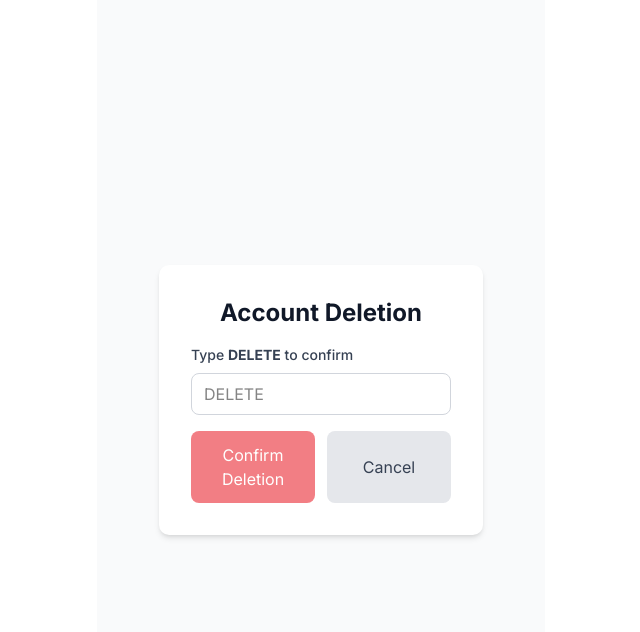
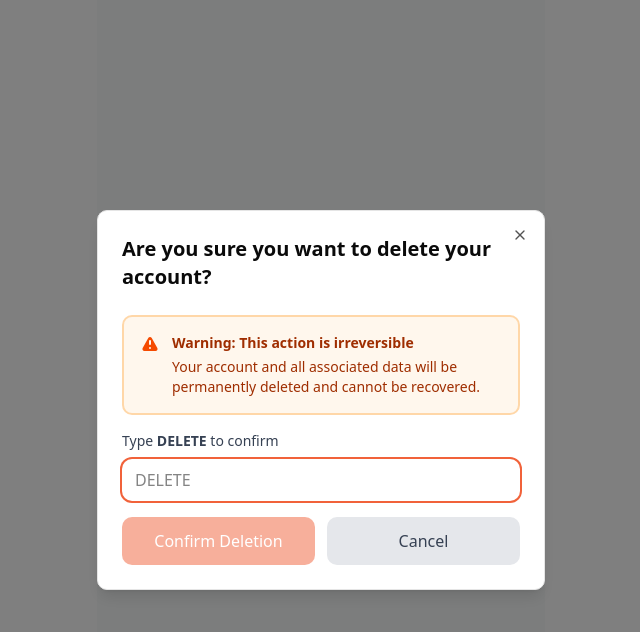
Before and after one commit to pseud039/preorder, a Next.js app in the folder client/: page /account-deletion in a window 1280 px wide. Both pictures are taken after a click on the button "Delete Account". Shown: the top 632 px of the page, without its empty margins (319-959 px from the left). Built offline with nearby package versions, Linux system fonts and the light colour scheme.

Commit message:
Changed account-deletion UI

```diff
--- a/client/components/deletion.tsx
+++ b/client/components/deletion.tsx
@@ -4,6 +4,12 @@ import { toast } from "sonner";
 import { useRouter } from "next/navigation";
 import { useState } from "react";
 import { fetchWithAuth } from "@/lib/auth";
+import {
+  Dialog,
+  DialogContent,
+  DialogHeader,
+  DialogTitle,
+} from "@/components/ui/dialog";
 
 export default function DeletionComponent() {
   const router = useRouter();
@@ -17,38 +23,44 @@ export default function DeletionComponent() {
       toast.error('Please type "DELETE" to confirm account deletion.');
       return;
     }
-    function deleteAllCookies() {
-    const cookies = document.cookie.split(";");
 
-    for (let i = 0; i < cookies.length; i++) {
-        const cookie = cookies[i];
-        const name = cookie.split("=")[0].trim();
-        document.cookie = `${name}=; expires=Thu, 01 Jan 1970 00:00:00 GMT; path=/; domain=${window.location.hostname}`;
-    }
-}
+    // function deleteAllCookies() {
+    //   const cookies = document.cookie.split(";");
+
+    //   for (let i = 0; i < cookies.length; i++) {
+    //     const cookie = cookies[i];
+    //     const name = cookie.split("=")[0].trim();
+    //     document.cookie = `${name}=; expires=Thu, 01 Jan 1970 00:00:00 GMT; path=/; domain=${window.location.hostname}`;
+    //   }
+    // }
 
     setIsDeleting(true);
 
     try {
-      const response = await fetch(`${process.env.NEXT_PUBLIC_API_URL}/client/delete-account`, {
-        method: 'DELETE',
+      const response = await fetch(
+        `${process.env.NEXT_PUBLIC_API_URL}/client/delete-account`,
+        {
+          method: "DELETE",
           headers: {
-          'Content-Type': 'application/json',
+            "Content-Type": "application/json",
           },
-        credentials: 'include',
-      });
+          credentials: "include",
+        },
+      );
 
       if (response.ok) {
-        toast.success('Account deleted successfully.');
+        toast.success("Account deleted successfully.");
         localStorage.clear();
-        sessionStorage.clear()
-        deleteAllCookies();
+        sessionStorage.clear();
+        // deleteAllCookies();
         setIsDeleting(false);
-        router.push('/');
+        router.push("/");
         // router.push('/goodbye');
       } else {
         const errorData = await response.json();
-        toast.error(`Error: ${errorData.message || 'Failed to delete account'}`);
+        toast.error(
+          `Error: ${errorData.message || "Failed to delete account"}`,
+        );
         setIsDeleting(false);
       }
       // if(response.status === 401) {
@@ -57,45 +69,86 @@ export default function DeletionComponent() {
       // }
       //   router.push('/login');
     } catch (error) {
-
-      console.error('Account deletion error:', error);
-        toast.error('Session expired. Please log in again.');
+      console.error("Account deletion error:", error);
+      toast.error("Session expired. Please log in again.");
       setIsDeleting(false);
-      router.push('/login');
-
+      router.push("/login");
     }
   };
 
   const handleLogout = () => {
     // Implement logout logic or redirect
-    router.push('/logout');
+    router.push("/logout");
   };
 
   return (
-    <div className="max-w-md mx-auto min-h-screen relative overflow-hidden font-[inter] bg-gray-50 flex items-center justify-center p-4">
-      <div className="bg-white rounded-lg shadow-md p-8">
-        <h1 className="text-2xl font-bold text-gray-900 mb-4 mx-auto text-center">
-          Account Deletion
+    <div className="max-w-md mx-auto min-h-screen relative overflow-hidden font-[inter] bg-gray-50 flex items-center justify-center p-6">
+      <div>
+        <h1 className="text-3xl font-bold text-gray-900 mb-3">
+          Delete Account
         </h1>
 
-        {!showConfirmDialog ? (
-          <div className="space-y-4">
+        <div className="mb-6 space-y-2 text-gray-600">
+          <p className="text-sm">
+            Once you delete your account, we will not be able to restore it
+            back.
+          </p>
+          <p className="text-sm">
+            It may take up to 4 weeks for your data to be completely deleted
+            from our servers.
+          </p>
+        </div>
+
+        <div className="space-y-3">
           <button
             onClick={() => setShowConfirmDialog(true)}
-              className="w-full bg-red-600 text-white py-3 px-4 rounded-md hover:bg-red-700 focus:outline-none focus:ring-2 focus:ring-red-500 focus:ring-offset-2 transition-colors"
+            className="w-full bg-primary text-white py-3 px-4 rounded-lg hover:bg-primary/90 focus:outline-none focus:ring-2 focus:ring-primary focus:ring-offset-2 transition-colors font-medium"
           >
             Delete Account
           </button>
 
           <button
             onClick={handleLogout}
-              className="w-full bg-gray-200 text-gray-700 py-3 px-4 rounded-md hover:bg-gray-300 focus:outline-none focus:ring-2 focus:ring-gray-500 focus:ring-offset-2 transition-colors"
+            className="w-full bg-gray-200 text-gray-700 py-3 px-4 rounded-lg hover:bg-gray-300 focus:outline-none focus:ring-2 focus:ring-gray-500 focus:ring-offset-2 transition-colors font-medium"
           >
             Logout
           </button>
         </div>
-        ) : (
-          <div className="space-y-4">
+
+        <Dialog open={showConfirmDialog} onOpenChange={setShowConfirmDialog}>
+          <DialogContent className="sm:max-w-md">
+            <DialogHeader>
+              <DialogTitle className="text-xl">
+                Are you sure you want to delete your account?
+              </DialogTitle>
+            </DialogHeader>
+
+            <div className="space-y-4 mt-2">
+              <div className="border-2 border-orange-200 bg-orange-50 rounded-lg p-4">
+                <div className="flex items-start gap-3">
+                  <svg
+                    className="w-5 h-5 text-orange-600 mt-0.5 flex-shrink-0"
+                    fill="currentColor"
+                    viewBox="0 0 20 20"
+                  >
+                    <path
+                      fillRule="evenodd"
+                      d="M8.257 3.099c.765-1.36 2.722-1.36 3.486 0l5.58 9.92c.75 1.334-.213 2.98-1.742 2.98H4.42c-1.53 0-2.493-1.646-1.743-2.98l5.58-9.92zM11 13a1 1 0 11-2 0 1 1 0 012 0zm-1-8a1 1 0 00-1 1v3a1 1 0 002 0V6a1 1 0 00-1-1z"
+                      clipRule="evenodd"
+                    />
+                  </svg>
+                  <div className="text-sm text-orange-800">
+                    <p className="font-semibold mb-1">
+                      Warning: This action is irreversible
+                    </p>
+                    <p>
+                      Your account and all associated data will be permanently
+                      deleted and cannot be recovered.
+                    </p>
+                  </div>
+                </div>
+              </div>
+
               <div>
                 <label
                   htmlFor="confirm-text"
@@ -108,7 +161,7 @@ export default function DeletionComponent() {
                   type="text"
                   value={confirmText}
                   onChange={(e) => setConfirmText(e.target.value)}
-                className="w-full px-3 py-2 border border-gray-300 rounded-md focus:outline-none focus:ring-2 focus:ring-red-500 focus:border-transparent"
+                  className="w-full px-3 py-2 border border-gray-300 rounded-lg focus:outline-none focus:ring-2 focus:ring-primary focus:border-transparent"
                   placeholder="DELETE"
                   disabled={isDeleting}
                   autoComplete="off"
@@ -119,7 +172,7 @@ export default function DeletionComponent() {
                 <button
                   onClick={handleAccountDeletion}
                   disabled={isDeleting || confirmText !== "DELETE"}
-                className="flex-1 bg-red-600 text-white py-3 px-4 rounded-md hover:bg-red-700 focus:outline-none focus:ring-2 focus:ring-red-500 focus:ring-offset-2 disabled:opacity-50 disabled:cursor-not-allowed transition-colors"
+                  className="flex-1 bg-primary text-white py-3 px-4 rounded-lg hover:bg-primary/90 focus:outline-none focus:ring-2 focus:ring-primary focus:ring-offset-2 disabled:opacity-50 disabled:cursor-not-allowed transition-colors font-medium"
                 >
                   {isDeleting ? (
                     <span className="flex items-center justify-center">
@@ -146,7 +199,7 @@ export default function DeletionComponent() {
                       Deleting...
                     </span>
                   ) : (
-                  'Confirm Deletion'
+                    "Confirm Deletion"
                   )}
                 </button>
 
@@ -156,13 +209,14 @@ export default function DeletionComponent() {
                     setConfirmText("");
                   }}
                   disabled={isDeleting}
-                className="flex-1 bg-gray-200 text-gray-700 py-3 px-4 rounded-md hover:bg-gray-300 focus:outline-none focus:ring-2 focus:ring-gray-500 focus:ring-offset-2 disabled:opacity-50 disabled:cursor-not-allowed transition-colors"
+                  className="flex-1 bg-gray-200 text-gray-700 py-3 px-4 rounded-lg hover:bg-gray-300 focus:outline-none focus:ring-2 focus:ring-gray-500 focus:ring-offset-2 disabled:opacity-50 disabled:cursor-not-allowed transition-colors font-medium"
                 >
                   Cancel
                 </button>
               </div>
             </div>
-        )}
+          </DialogContent>
+        </Dialog>
       </div>
     </div>
   );
```
Also changed, not shown: 1 other file (tests, documents, lock files or other folders). Lines whose indentation alone changed are shown as unchanged.
